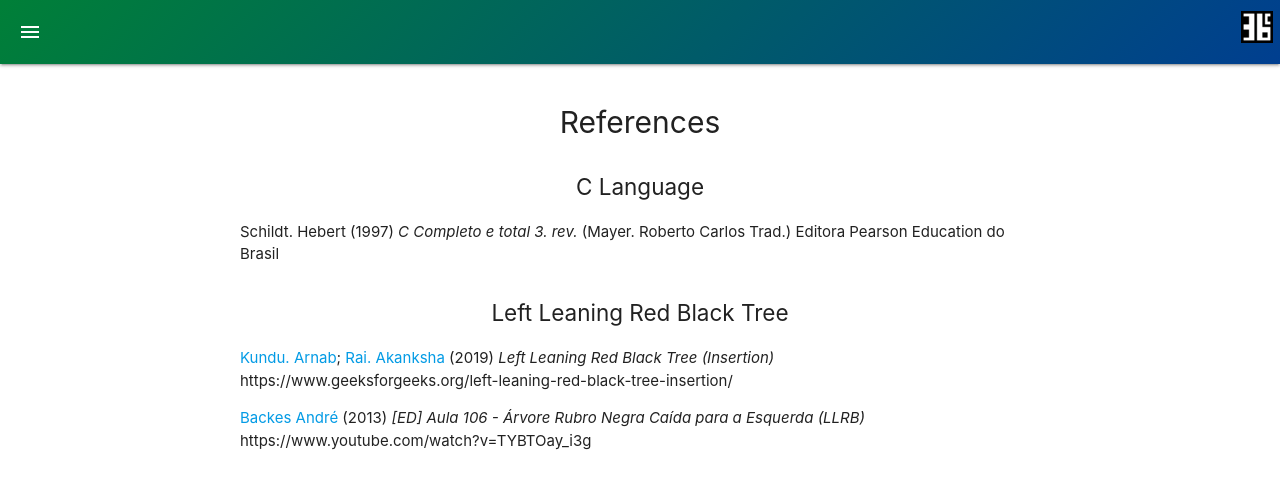
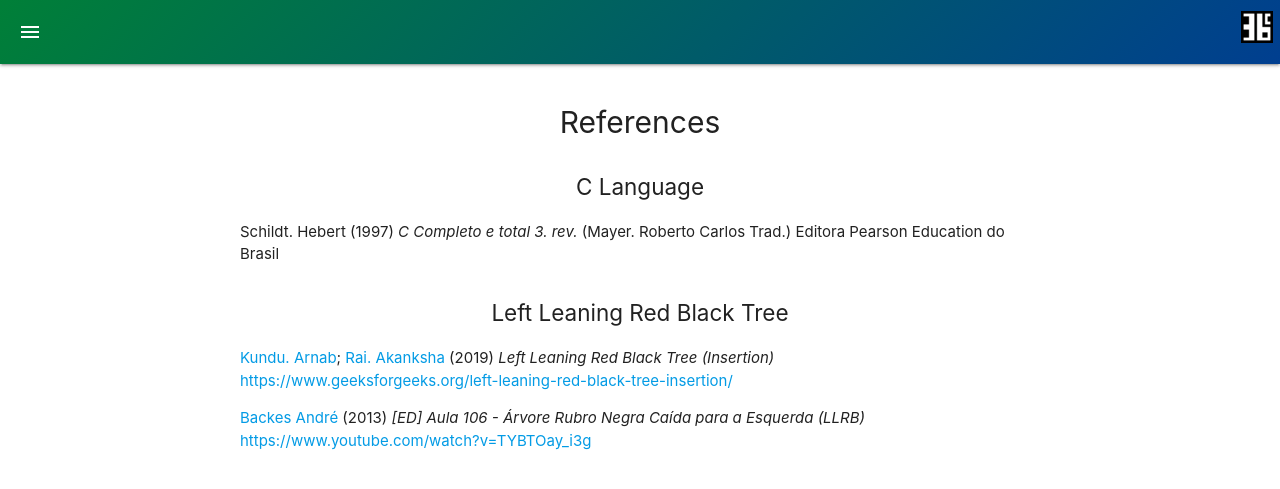
Before and after one commit to RodrigoDornelles/3bc-lang, a Jekyll site: the page built from docs/references.md, in a window 1280 px wide. Shown: the top 489 px of the page. Built offline with Jekyll 4.4.1, drawn with Linux system fonts in a browser that asks for light colours; nearby versions of some CDN libraries; emoji names are drawn with the system emoji font; our own code applies the rules of GitHub Pages for plain Markdown files.

```diff
--- a/docs/references.md
+++ b/docs/references.md
@@ -6,6 +6,6 @@ References
 
 ## Left Leaning Red Black Tree  ##
 
-* [Kundu. Arnab](https://auth.geeksforgeeks.org/user/andrew1234); [Rai. Akanksha](https://auth.geeksforgeeks.org/user/Akanksha_Rai) (2019) _Left Leaning Red Black Tree (Insertion)_<br/>https://www.geeksforgeeks.org/left-leaning-red-black-tree-insertion/
+* [Kundu. Arnab](https://auth.geeksforgeeks.org/user/andrew1234); [Rai. Akanksha](https://auth.geeksforgeeks.org/user/Akanksha_Rai) (2019) _Left Leaning Red Black Tree (Insertion)_<br/><https://www.geeksforgeeks.org/left-leaning-red-black-tree-insertion/>
 
-* [Backes André](https://programacaodescomplicada.wordpress.com/) (2013) _[ED] Aula 106 - Árvore Rubro Negra Caída para a Esquerda (LLRB)_<br/>https://www.youtube.com/watch?v=TYBTOay_i3g
+* [Backes André](https://programacaodescomplicada.wordpress.com/) (2013) _[ED] Aula 106 - Árvore Rubro Negra Caída para a Esquerda (LLRB)_<br/><https://www.youtube.com/watch?v=TYBTOay_i3g>
```
